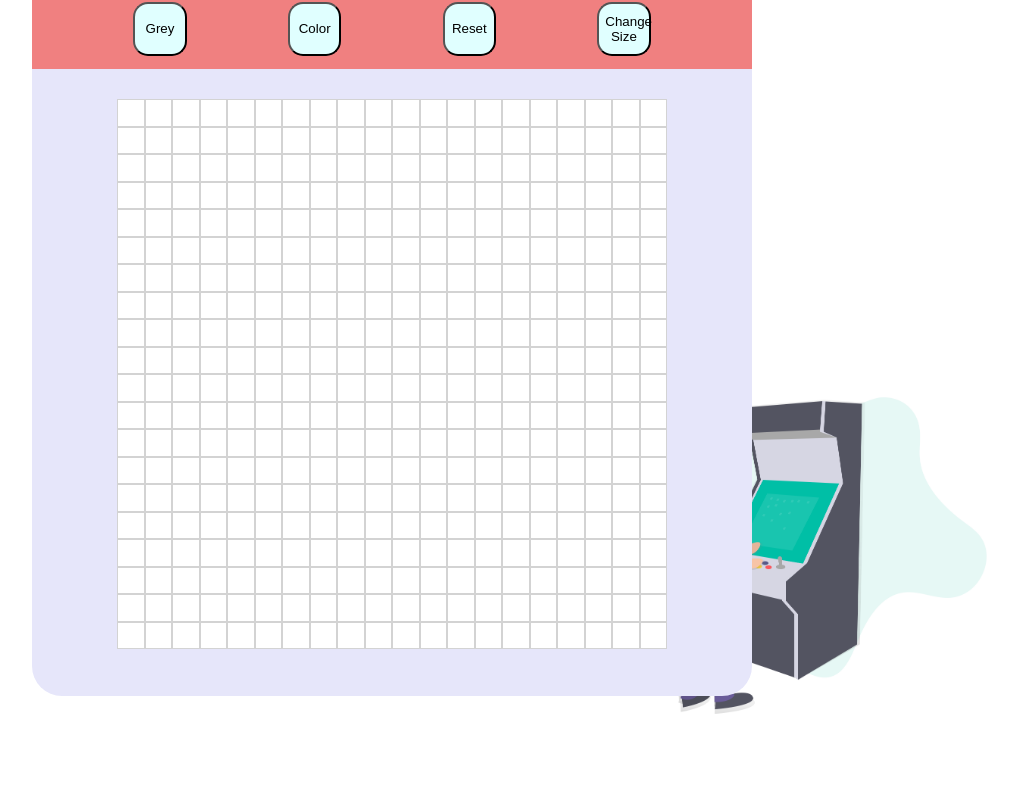
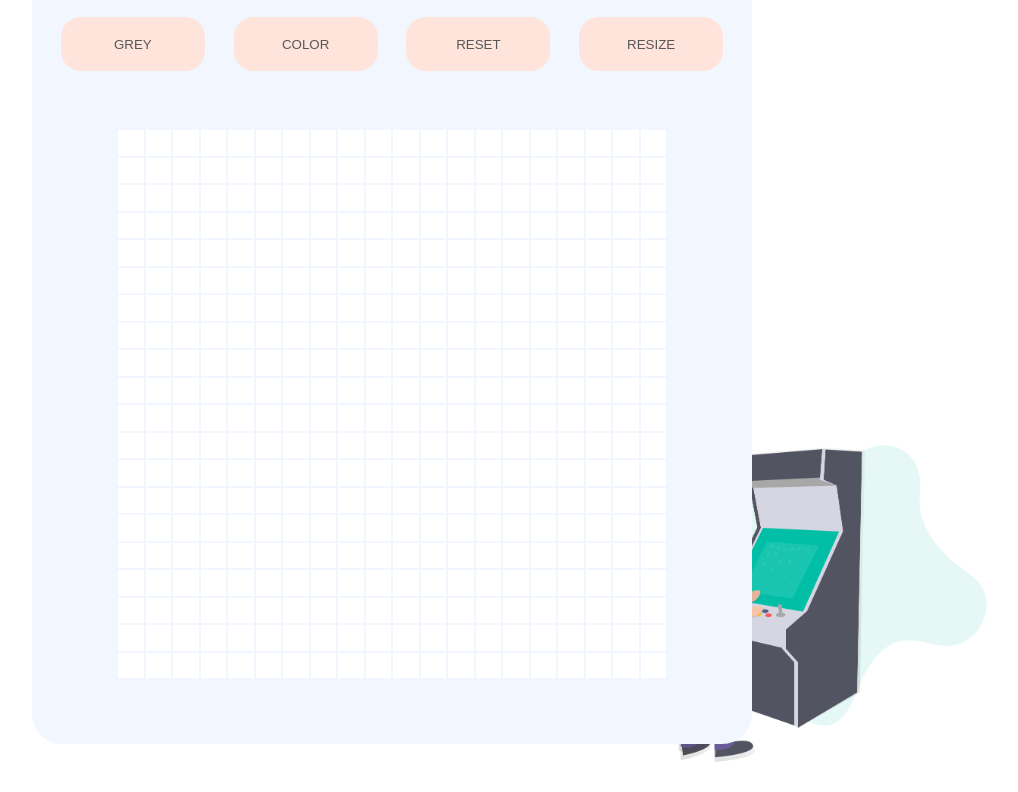
Before and after one commit to vbit27/etch-a-sketch, a plain HTML site: page index.html in a window 1280 px wide. Shown: the part 152-944 px from the top of the page, without its empty margins (248-1266 px from the left). Before the commit the page ends 896 px from the top, so only its background shows below. Drawn offline with Linux system fonts and the light colour scheme; a web font is replaced by a local one.

Commit message:
Add style changes

```diff
--- a/app.js
+++ b/app.js
@@ -1,6 +1,6 @@
 const sketchContainer = document.getElementById('sketch-container');
 const pickSizeButton = document.getElementById('pick-size');
-const resetSettings = document.getElementById('erase');
+const resetSettings = document.getElementById('reset');
 const changeColor = document.getElementById('color');
 const changeColorBlack = document.getElementById('black');
 
@@ -13,7 +13,6 @@ let sketchSquares;
 const addBoxes = (size = 20) => {
     sketchContainer.style.gridTemplateColumns = `repeat(${size}, 1fr)`;
     sketchContainer.style.gridTemplateRows = `repeat(${size}, 1fr)`;
-
     for (let i = 0; i < size*size; i++) {
         const sketchField = document.createElement('div');
         sketchField.classList.add('boxes');
@@ -30,12 +29,13 @@ const startPainting = () => {
     sketchContainer.addEventListener('mouseover', (e) => {
         if (e.target !== e.currentTarget) {
             sketchSquares[e.target.accessKey].style.backgroundColor = 'grey';
-        }})
+        }
+    })
 };
 
-// Change color when mouse over (Red)
+// Change color when mouse over (Random)
 
-const startPaintingRed = () => {
+const startPaintingRandom = () => {
     sketchContainer.addEventListener('mouseover', function(e) {
         if (e.target !== e.currentTarget) {
             sketchSquares[e.target.accessKey].style.backgroundColor =
@@ -43,6 +43,7 @@ const startPaintingRed = () => {
         }
     })
 };
+
 
 
 //Reset all settings
@@ -56,7 +57,7 @@ const reset = () => {
 
 const pickSize = () => {
     size = prompt('Pick a size between 16 and 60.');
-        if (size < 16 || size > 60 || size == NaN) {
+        if (size < 16 || size > 60 || isNaN(size)) {
             alert('Only type a number between 16 and 60.');
             return size = 30;
         }
@@ -69,5 +70,5 @@ addBoxes();
 
 pickSizeButton.addEventListener('click', pickSize);
 resetSettings.addEventListener('click', reset);
-changeColor.addEventListener('click', startPaintingRed);
+changeColor.addEventListener('click', startPaintingRandom);
 changeColorBlack.addEventListener('click', startPainting);
--- a/index.html
+++ b/index.html
@@ -14,10 +14,10 @@
             <h1>Etch a Sketch</h1>
         </div>
         <div class="buttons-container">
-            <button id="black">Grey</button>
-            <button id="color">Color</button>
-            <button id="erase">Reset</button>
-            <button id="pick-size">Change Size</button>
+            <button id="black">GREY</button>
+            <button id="color">COLOR</button>
+            <button id="reset">RESET</button>
+            <button id="pick-size">RESIZE</button>
 
         </div>
         <div id="sketch-container" >
--- a/style.css
+++ b/style.css
@@ -5,20 +5,19 @@ body {
     background-position-y: bottom;
     background-attachment: fixed;
     background-size: 40%;
-
     font-family: 'Smythe', cursive;
     ;}
 
 .big-container {
-    background-color: lavender;
+    background-color: #f2f7ff;
     width: 45em;
-    height: 50em;
+    height: 53em;
     margin: 3em auto;
     border-radius: 30px;
 }
 
 .tittle {
-background-color: khaki;
+background-color: #f2f7ff;
 display: flex;
 justify-content: center;
 border-radius: 30px;
@@ -34,20 +33,37 @@ h1 {
 }
 
 .buttons-container {
-    background-color: lightcoral;
+    background-color: #f2f7ff;
     width: 100%;
-    height: 10%;
+    height: 13%;
     display: flex;
     justify-content: space-evenly;
     align-items: center;
 }
 
-.buttons-container button {
+button {
+    color: rgb(87, 87, 87);
+    display: inline-block;
+    width: 20%;
     height: 4em;
-    width: 4em;
-    background-color: lightcyan;
-    border-radius: 15px
-;}
+    background-color: #ffe4dc;
+    border-radius: 20px;
+    border: none;
+}
+
+
+button:focus {
+    background-color: #f7bba9;
+    border: none;
+    outline: none;
+
+}
+
+button:hover {
+    background-color: #f7bba9;
+
+}
+
 
 #sketch-container {
     display: grid;
@@ -57,10 +73,9 @@ h1 {
     margin: auto;
     margin-top: 30px;
 
-
 }
 
 .boxes {
     background-color: rgb(255, 255, 255);
-    border: 1px solid rgb(211, 211, 211);
+    border: 1px solid #f2f7ff;
 }
```
Lines whose indentation alone changed are shown as unchanged.
